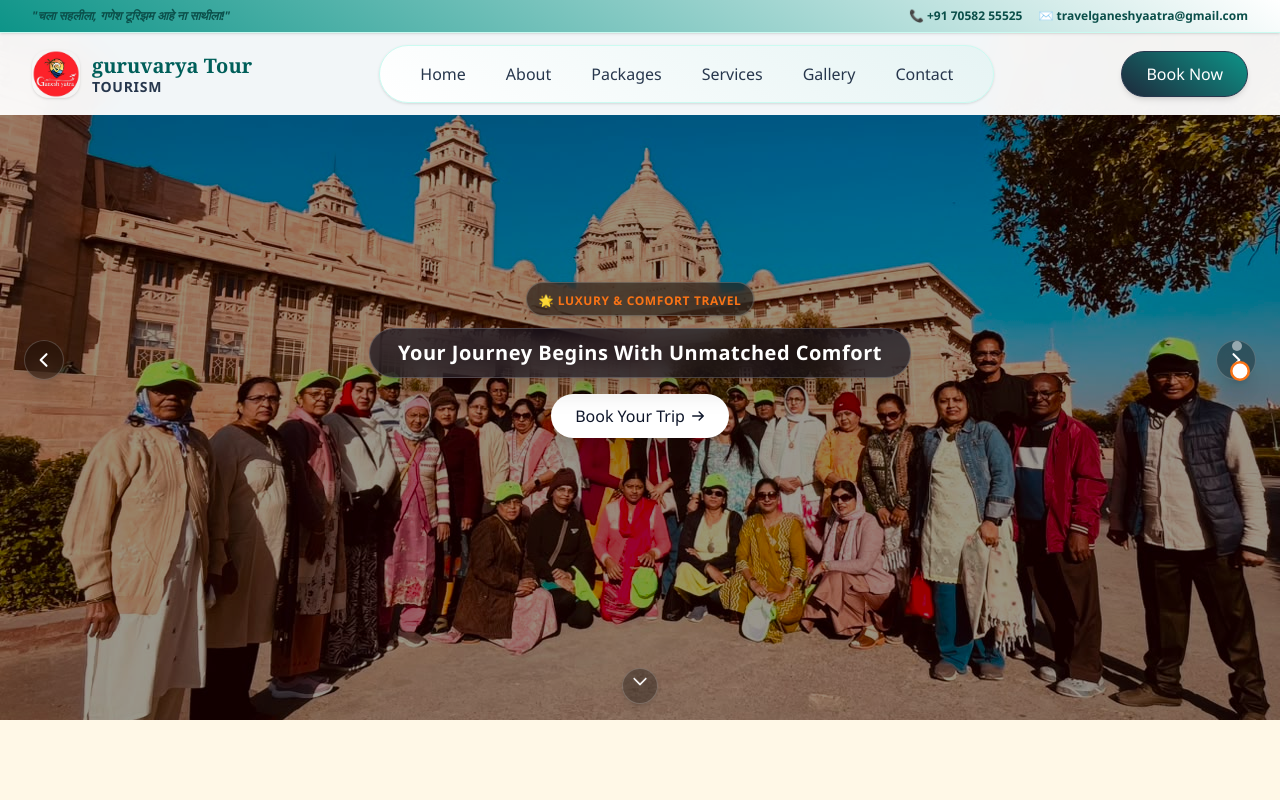
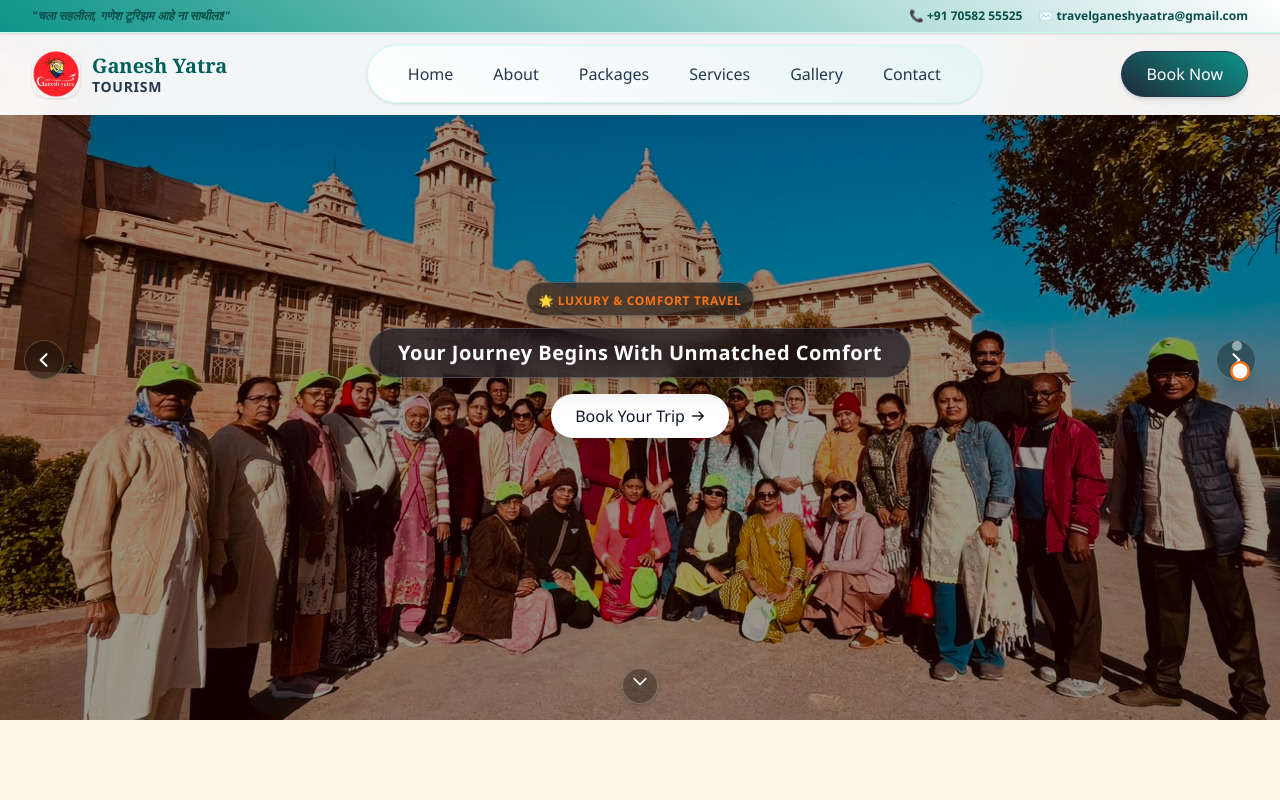
Before and after one commit to AartiKalpande93/ganesh-tour-and-travels, a React (Vite) app: page / in a window 1280 px wide. Shown: the top 800 px of the page. Built offline with nearby package versions, Linux system fonts and the light colour scheme.

Commit message:
attendance location details show proper

```diff
--- a/src/components/Footer.jsx
+++ b/src/components/Footer.jsx
@@ -13,7 +13,7 @@ const Footer = () => {
             <div className="flex items-center gap-3">
               <span className="text-3xl">✈️</span>
               <div>
-                <h3 className="text-xl font-extrabold tracking-wide">guruvarya Tour</h3>
+                <h3 className="text-xl font-extrabold tracking-wide">Ganesh Yatra</h3>
                 <span className="text-xs font-semibold text-teal-200 block uppercase tracking-wider">Tourism</span>
               </div>
             </div>
@@ -114,7 +114,7 @@ const Footer = () => {
 
         {/* Copyright */}
         <div className="border-t border-teal-400/30 pt-6 text-center text-teal-100 text-xs">
-          <p>&copy; {new Date().getFullYear()} guruvarya Tour Tourism. All rights reserved.</p>
+          <p>&copy; {new Date().getFullYear()} Ganesh Yatra Tourism. All rights reserved.</p>
         </div>
       </div>
     </footer>
--- a/src/components/Header.jsx
+++ b/src/components/Header.jsx
@@ -44,12 +44,12 @@ const Header = () => {
           >
             <img
               src="/src/assets/image-removebg-preview.png"
-              alt="guruvarya Tour logo"
+              alt="Ganesh Yatra logo"
               className="h-12 w-12 rounded-2xl object-contain shadow-sm"
             />
             <div className="text-left">
               <span className="block text-lg md:text-xl font-bold text-teal-800 leading-tight font-serif">
-                guruvarya Tour
+                Ganesh Yatra
               </span>
               <span className="block text-xs md:text-sm font-bold text-[#27374D] leading-tight uppercase tracking-wider">
                 Tourism
```
